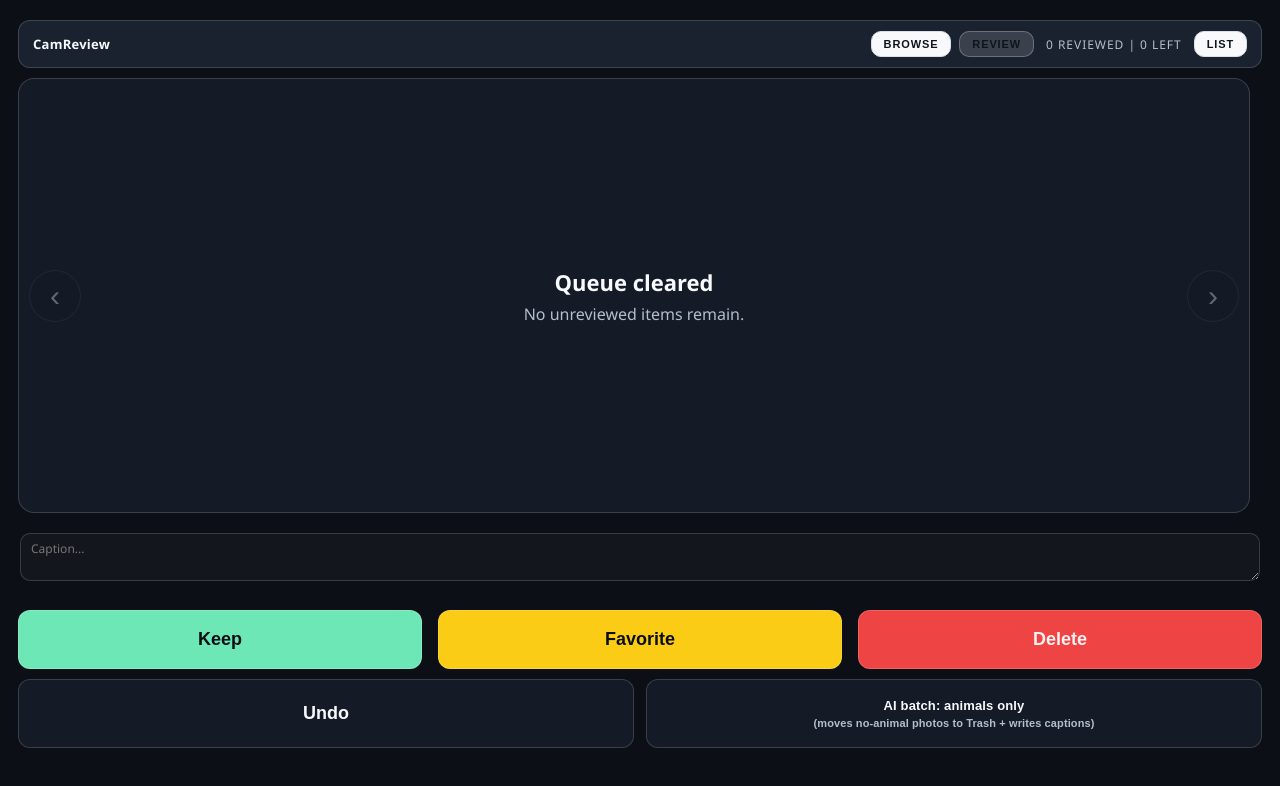
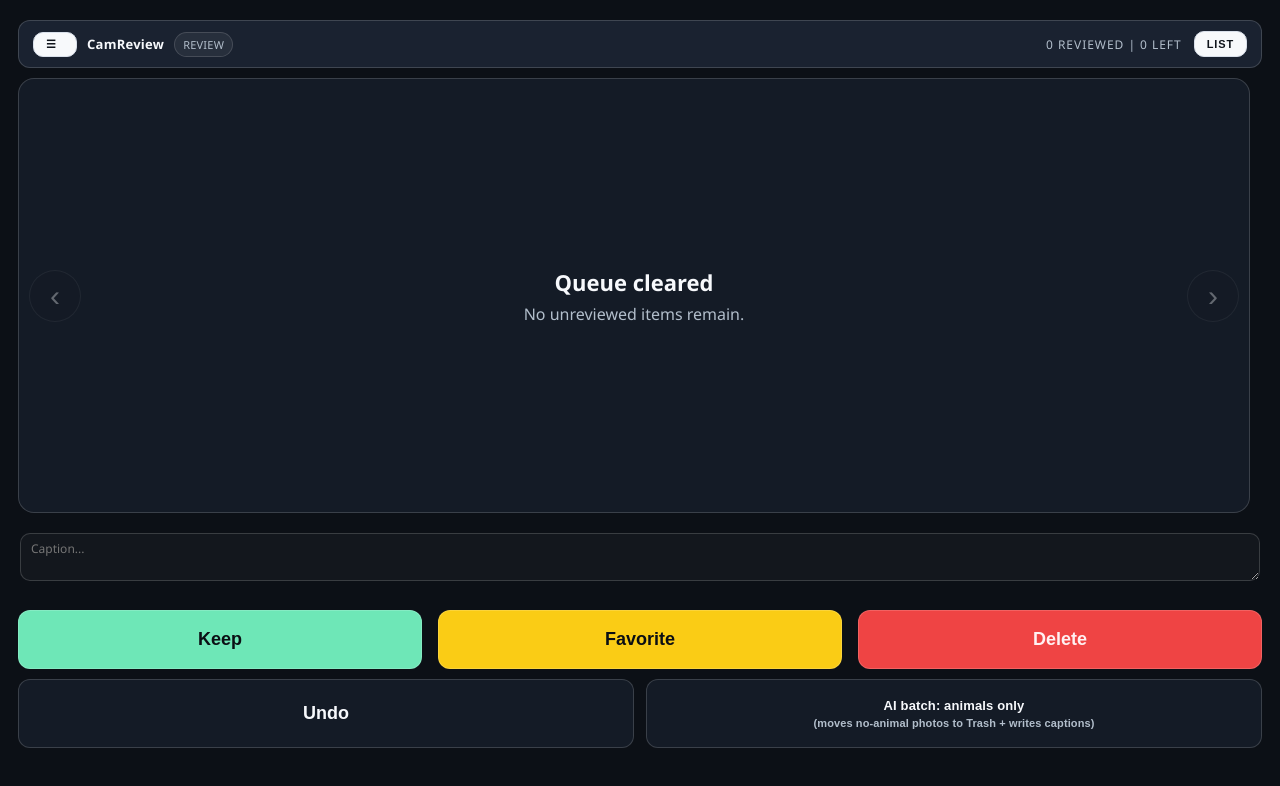
Before and after one commit to danmaps/camreview, a website: page public/index.html in a window 1280 px wide. Drawn offline with Linux system fonts and the light colour scheme; no server answers.

Commit message:
refactor(nav): unify hamburger menu across devices

```diff
--- a/public/app.js
+++ b/public/app.js
@@ -31,9 +31,8 @@ const elements = {
   batchDeleteBtn: document.getElementById("batchDeleteBtn"),
   prevBtn: document.getElementById("prevBtn"),
   nextBtn: document.getElementById("nextBtn"),
-  navBrowse: document.getElementById("navBrowse"),
-  navReview: document.getElementById("navReview"),
   libraryToggle: document.getElementById("libraryToggle"),
+  pageChip: document.getElementById("pageChip"),
   libraryPanel: document.getElementById("libraryPanel"),
   libraryResizer: document.getElementById("libraryResizer"),
   librarySearch: document.getElementById("librarySearch"),
@@ -1414,11 +1413,10 @@ function getRouteFromLocation() {
 }
 
 function setActiveNav(route) {
-  if (elements.navBrowse) {
-    elements.navBrowse.classList.toggle("active", route === "browse");
-  }
-  if (elements.navReview) {
-    elements.navReview.classList.toggle("active", route === "review");
+  // Unified hamburger nav (no top-level buttons), but we still track state.
+  if (elements.pageChip) {
+    elements.pageChip.textContent = route === "browse" ? "Browse" : "Review";
+    elements.pageChip.setAttribute("aria-hidden", "false");
   }
 }
 
@@ -1905,21 +1903,7 @@ function closeMenu() {
   setMenuOpen(false);
 }
 
-// Nav buttons (desktop)
-if (elements.navBrowse) {
-  elements.navBrowse.addEventListener("click", () => {
-    navigateTo("/browse");
-  });
-}
-if (elements.navReview) {
-  elements.navReview.addEventListener("click", () => {
-    const url = new URL(window.location.href);
-    const existingPath = url.searchParams.get("path") || currentPath();
-    navigateTo("/review", { path: existingPath || undefined });
-  });
-}
-
-// Hamburger menu (mobile)
+// Hamburger menu (all)
 if (elements.menuBtn) {
   elements.menuBtn.addEventListener("click", () => {
     toggleMenu();
--- a/public/index.html
+++ b/public/index.html
@@ -13,17 +13,7 @@
   <body>
     <div class="app">
       <header class="topbar">
-        <div class="brand">CamReview</div>
-        <div class="topbar-right">
-          <nav class="topnav" aria-label="Pages">
-            <button class="topbar-btn" id="navBrowse" type="button">Browse</button>
-            <button class="topbar-btn" id="navReview" type="button">Review</button>
-          </nav>
-
-          <div class="progress" id="progressText">0 / 0</div>
-
-          <button class="topbar-btn" id="libraryToggle" type="button">List</button>
-
+        <div class="topbar-left">
           <div class="menu">
             <button class="topbar-btn menu-btn" id="menuBtn" type="button" aria-label="Menu" aria-expanded="false">
               ☰
@@ -34,6 +24,13 @@
               <button class="menu-item" id="menuToggleList" type="button" role="menuitem">Toggle list</button>
             </div>
           </div>
+          <div class="brand">CamReview</div>
+          <div class="page-chip" id="pageChip" aria-hidden="true"></div>
+        </div>
+        <div class="topbar-right">
+          <div class="progress" id="progressText">0 / 0</div>
+
+          <button class="topbar-btn" id="libraryToggle" type="button">List</button>
         </div>
       </header>
 
--- a/public/styles.css
+++ b/public/styles.css
@@ -62,6 +62,34 @@ body.resizing {
   font-size: 12px;
 }
 
+.topbar-left {
+  display: flex;
+  align-items: center;
+  gap: 10px;
+  min-width: 0;
+}
+
+.page-chip {
+  display: none;
+  padding: 4px 8px;
+  border-radius: 999px;
+  border: 1px solid rgba(255, 255, 255, 0.14);
+  background: rgba(255, 255, 255, 0.06);
+  color: var(--muted);
+  font-size: 11px;
+  letter-spacing: 0.02em;
+  text-transform: uppercase;
+  white-space: nowrap;
+}
+
+body:not(.route-browse) .page-chip {
+  display: inline-flex;
+}
+
+body.route-browse .page-chip {
+  display: inline-flex;
+}
+
 .brand {
   font-weight: 700;
   text-transform: none;
@@ -91,7 +119,7 @@ body.resizing {
 
 .menu {
   position: relative;
-  display: none;
+  display: block;
 }
 
 .menu-pop {
@@ -223,11 +251,7 @@ body.resizing {
     gap: 8px;
   }
 
-  /* Mobile: use hamburger instead of the full button row */
-  .topnav {
-    display: none;
-  }
-
+  /* Mobile: hamburger menu */
   .menu {
     display: block;
   }
```
